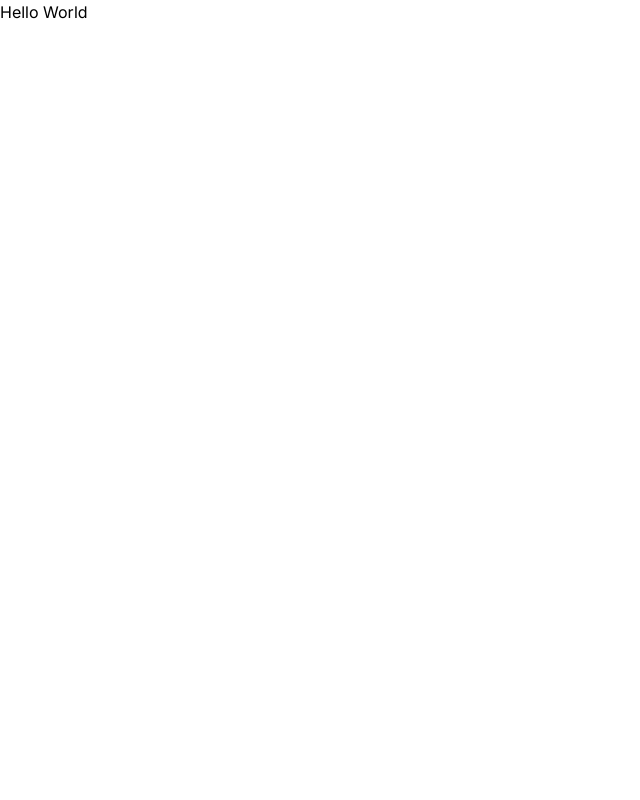
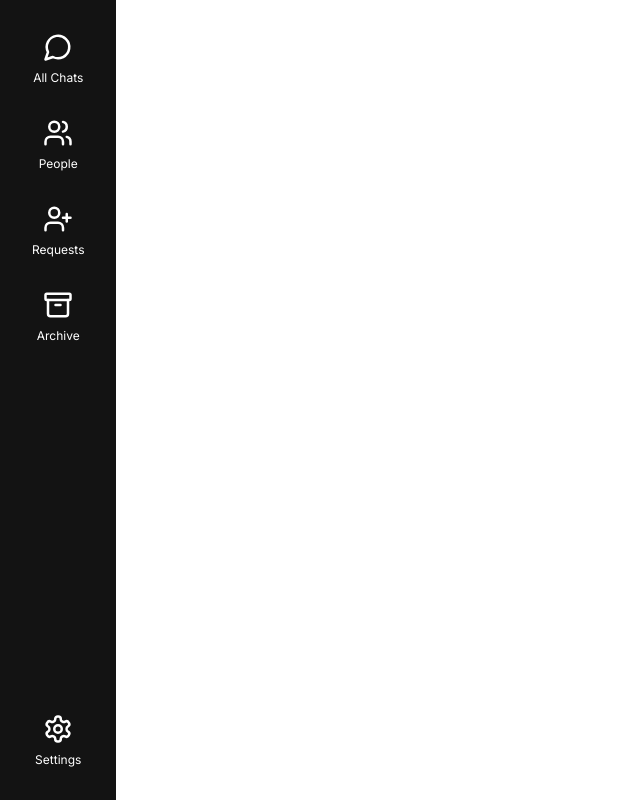
Before and after one commit to justinherrera/next-chat-app, a Next.js app: page / in a window 1280 px wide. Shown: the whole page, without its empty margins (0-640 px from the left). Built offline with nearby package versions, Linux system fonts and the light colour scheme.

Commit message:
a complete ui for side menu

```diff
--- a/src/app/components/side-menu.tsx
+++ b/src/app/components/side-menu.tsx
@@ -1,5 +1,32 @@
+import { MessageCircle, UserPlus, Users, Archive, Settings } from "lucide-react";
 
 
 export default function SideMenu() {
-  return (<div>SideMenu</div>)
+  return (
+  <div className="flex flex-col h-full bg-[#131313] p-8">
+    <div className="flex flex-col space-y-8">
+      <div className="flex flex-col justify-center items-center space-y-2 cursor-pointer">
+        <MessageCircle color="#FFFFFF" size={30} />
+        <span className="text-xs text-white">All Chats</span>
+      </div>
+      <div className="flex flex-col justify-center items-center space-y-2 cursor-pointer">
+        <Users color="#FFFFFF" size={30} />
+        <span className="text-xs text-white">People</span>
+      </div>
+      <div className="flex flex-col justify-center items-center space-y-2 cursor-pointer">
+        <UserPlus color="#FFFFFF" size={30} />
+        <span className="text-xs text-white">Requests</span>
+      </div>
+      <div className="flex flex-col justify-center items-center space-y-2 cursor-pointer">
+        <Archive color="#FFFFFF" size={30} />
+        <span className="text-xs text-white">Archive</span>
+      </div>
+    </div>
+
+    <div className="flex flex-col justify-center items-center space-y-2 cursor-pointer mt-auto">
+      <Settings color="#FFFFFF" size={30} />
+      <span className="text-xs text-white">Settings</span>
+    </div>
+  </div>
+)
 }
--- a/src/app/page.tsx
+++ b/src/app/page.tsx
@@ -1,9 +1,10 @@
 import Image from "next/image";
+import SideMenu from "./components/side-menu";
 
 export default function Home() {
   return (
-    <>
-      Hello World
-    </>
+    <div className="flex h-screen">
+      <SideMenu />
+    </div>
   );
 }
```
Also changed, not shown: package.json (+6 -5 lines), 1 other file (tests, documents, lock files or other folders).
